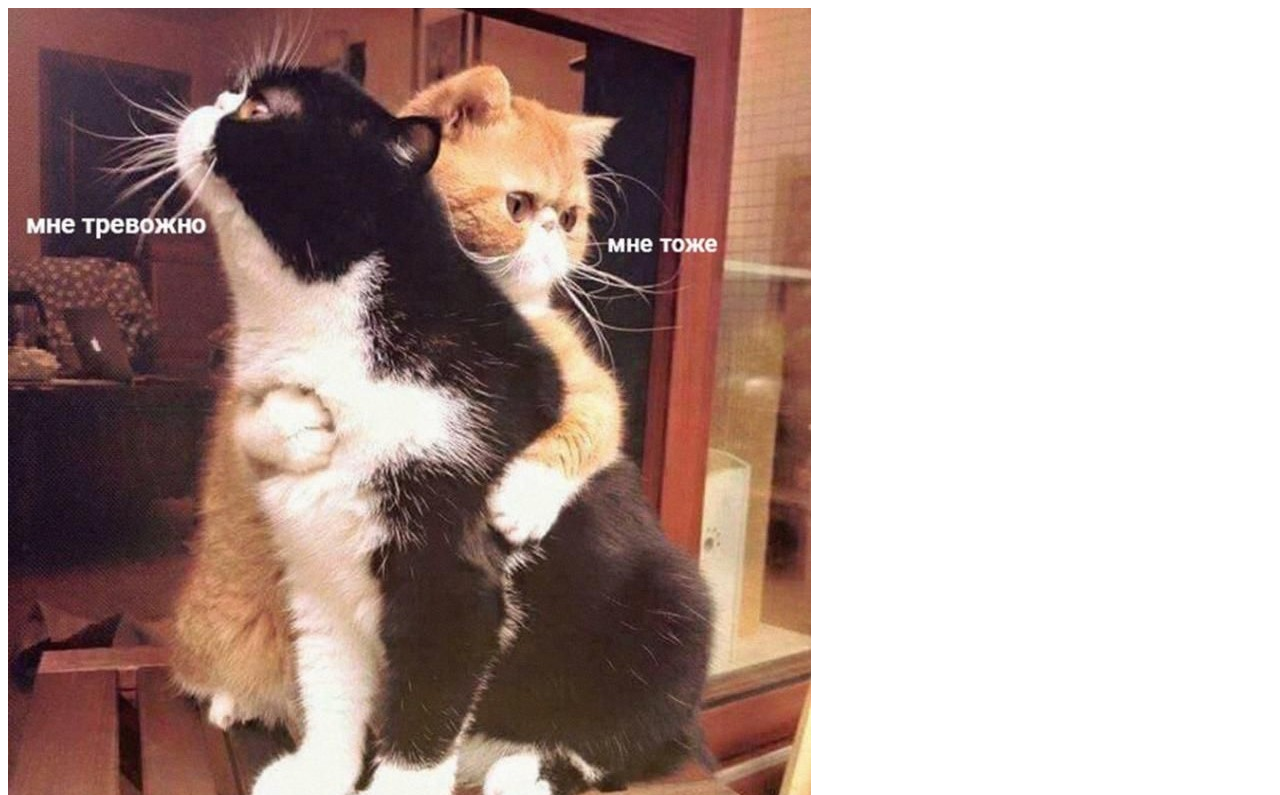
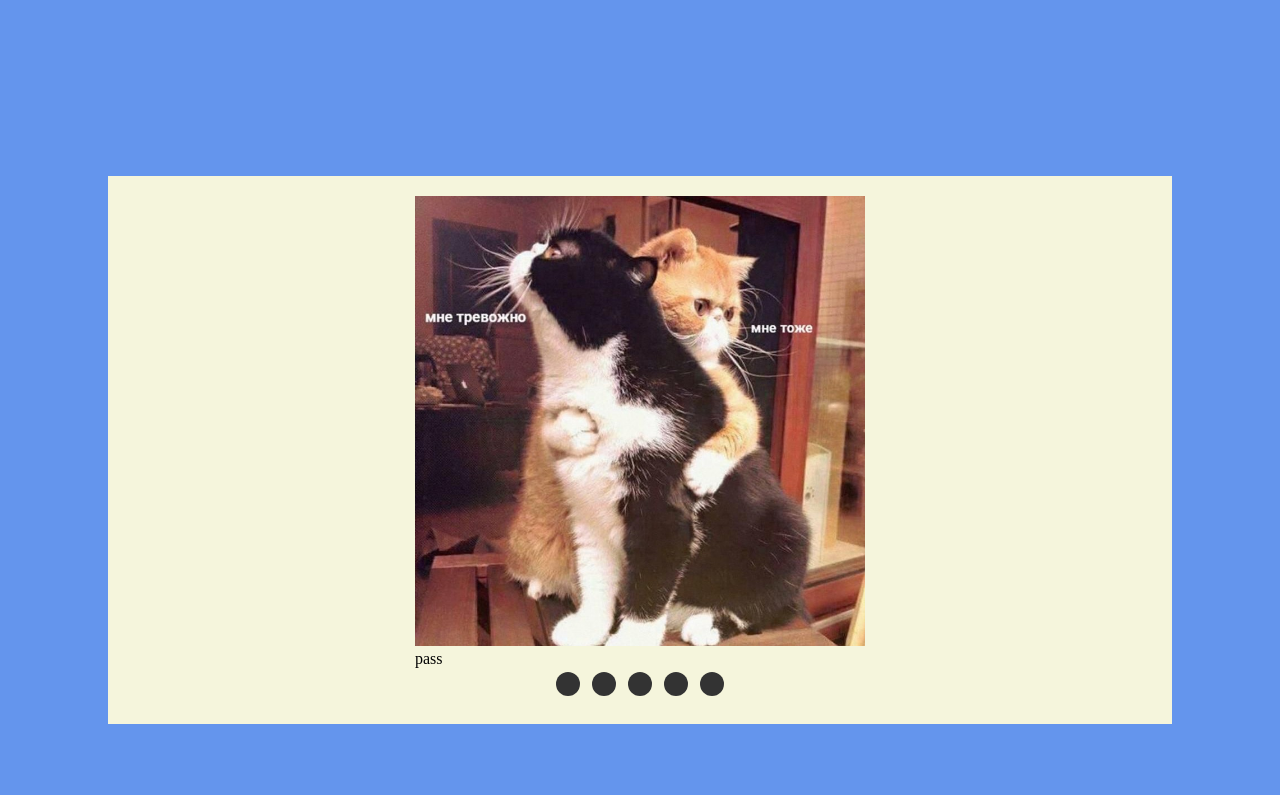
Before and after one commit to aleksandra-spirina/cssMemSlider, a plain HTML site: page cssMemSlider/index.html in a window 1280 px wide. Shown: the top 795 px of the page. Drawn offline with Linux system fonts and the light colour scheme.

Commit message:
feat: add slider with scroll (05/16/2022 11:15:22)

```diff
--- a/cssMemSlider/index.html
+++ b/cssMemSlider/index.html
@@ -11,8 +11,8 @@
 
 <body>
 	<div class="container">
-		<div class="content">
-			<div id="slider">
+		<div class="slider">
+			<div class="slider-pages-wrapper">
 				<div class="slider-page" id="page1">
 					<img src="images/about-anxiety.jpeg" alt="about anxiety">
 					<span>pass</span>
@@ -32,6 +32,7 @@
 				<div class="slider-page" id="page5">
 					<img src="images/about-university.jpeg" alt="about university">
 					<span>pass</span>
+				</div>
 			</div>
 
 			<div id="controls">
@@ -53,7 +54,7 @@
 					</li>
 				</ol>
 			</div>
-			</div>
+
 		</div>
 	</div>
 </body>
--- a/cssMemSlider/style.css
+++ b/cssMemSlider/style.css
@@ -0,0 +1,71 @@
+body {
+	padding: 0;
+	margin: 0;
+}
+
+.container {
+	width: 100%;
+	height: 100vh;
+
+	padding: 50px 0;
+
+	display: flex;
+	flex-direction: column;
+	justify-content: center;
+	align-items: center;
+
+	background-color: cornflowerblue;
+}
+
+.slider {
+	width: 80%;
+	padding: 20px;
+
+	display: flex;
+	flex-direction: column;
+	justify-content: space-between;
+	align-items: center;
+
+	background-color: beige;
+}
+
+.slider-pages-wrapper {
+	width: 70%;
+	display: flex;
+	flex-direction: row;
+	flex-wrap: nowrap;
+	/* column-gap: 40px; */
+
+	overflow-x: scroll;
+	/* counter-reset: item; */
+	scroll-behavior: smooth;
+	scroll-snap-type: x mandatory;
+}
+
+.slider-page {
+	padding: 0 calc((100% - 450px)/2);
+}
+
+.slider-page img {
+	width: 450px;
+}
+
+ol,
+li {
+	list-style: none;
+	margin: 0;
+	padding: 0;
+	display: inline-block;
+}
+
+.control-item {
+	display: inline-block;
+	width: 1.5rem;
+	height: 1.5rem;
+	background-color: #333;
+	background-clip: content-box;
+	border: 0.25rem solid transparent;
+	border-radius: 50%;
+	font-size: 0;
+	transition: transform 0.1s;
+}
```
Lines whose indentation alone changed are shown as unchanged.
